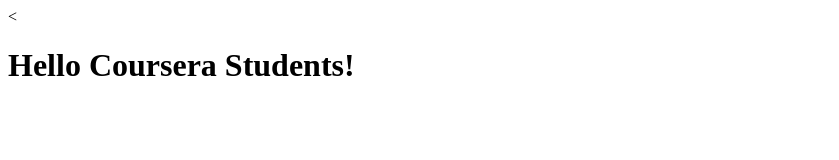
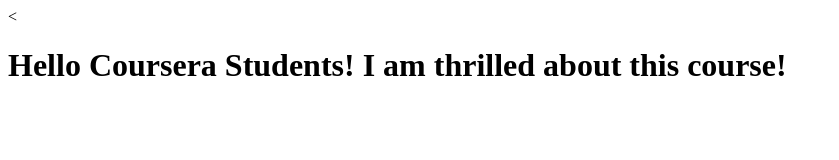
Before and after one commit to favrosc/coursera-angular, a plain HTML site: page index.html in a window 1280 px wide. Shown: the whole page, without its empty margins (0-839 px from the left). Drawn offline with Linux system fonts and the light colour scheme.

Commit message:
New version of web file.

```diff
--- a/index.html
+++ b/index.html
@@ -5,6 +5,6 @@
     <title>Hello Coursera</title>
   </head>
   <body>
-    <<h1>Hello Coursera Students!</h1>
+    <<h1>Hello Coursera Students! I am thrilled about this course!</h1>
   </body>
 </html>
```
